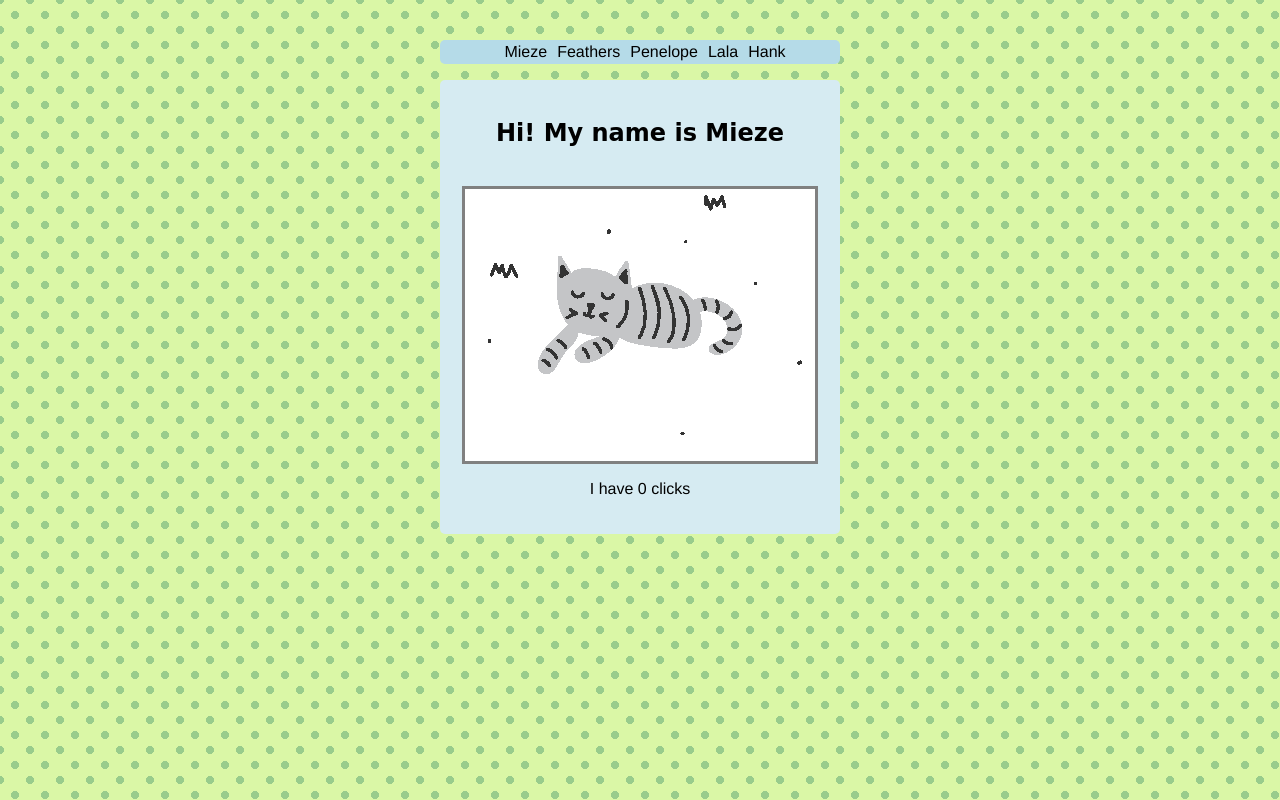
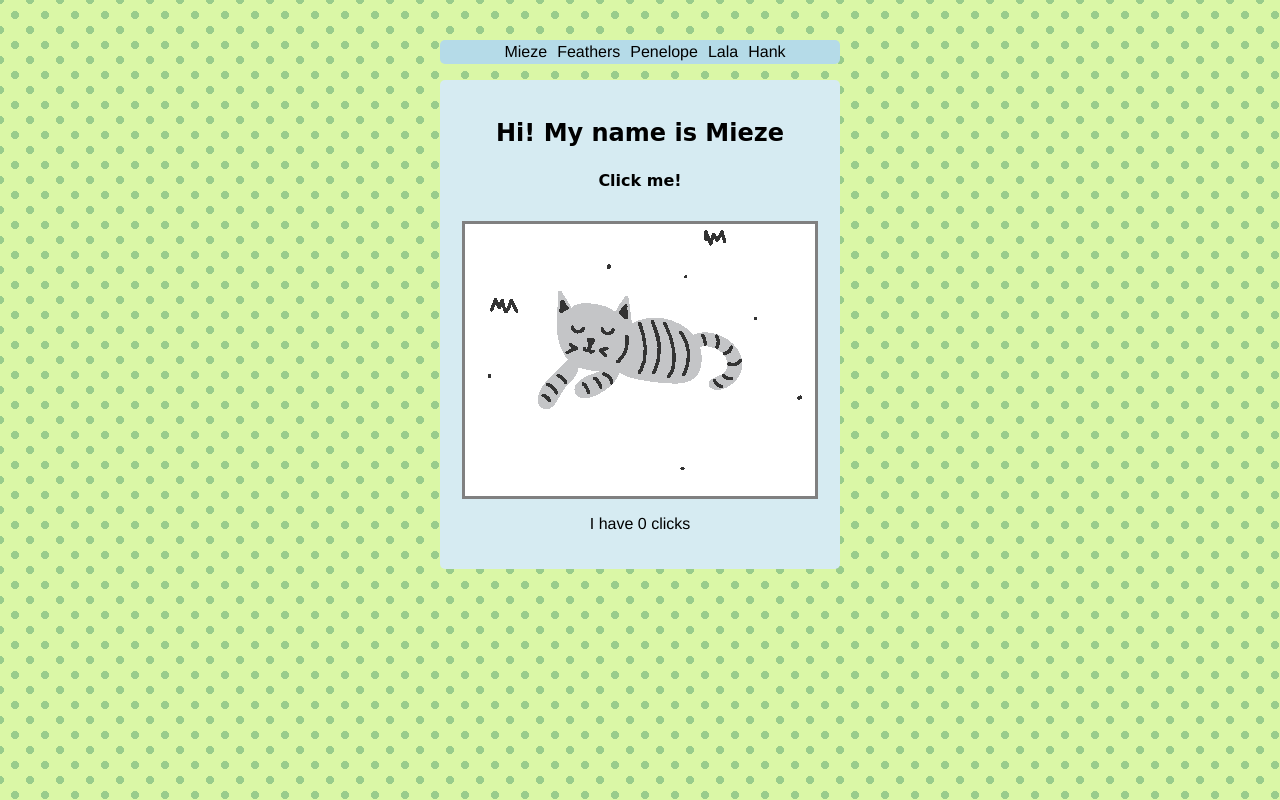
Before and after one commit to JudithDea/catclicker-basic, a plain HTML site: page index.html in a window 1280 px wide. Drawn offline with Linux system fonts and the light colour scheme; a web font is replaced by a local one.

Commit message:
fixed menu bug, added some text

```diff
--- a/css/app.css
+++ b/css/app.css
@@ -28,6 +28,7 @@ body {
 .list li {
     display: inline;
     padding-left: 10px;
+    cursor: pointer;
 }
 
 #cat-card {
@@ -44,6 +45,9 @@ body {
   font-weight: bold;
   font-size: 1.5em;
 }
+#click-me {
+  font-size: 16px;
+}
 
 #image-container {
   background-color: white;
@@ -51,6 +55,7 @@ body {
   margin: auto;
   padding-bottom: 20px;
   border: solid, grey, 3px;
+  cursor: pointer;
 }
 
 .counter-text {
--- a/index.html
+++ b/index.html
@@ -13,9 +13,12 @@
       <ul id="list-details"></ul>
     </div>
     <div id="cat-card">
-      <div class="nameFont"><p>Hi! My name is <span id="cat-name"></span></p></div>
+      <div class="nameFont">
+        <p>Hi! My name is <span id="cat-name"></span></p>
+        <p id="click-me">Click me!</p>
+      </div>
       <div id="image-container"></div>
-      <div class="counter-text"><p>I have <span id="clicker-counter"></span> clicks</p></div>
+      <div class="counter-text"><p id="counter-p">I have <span id="clicker-counter"></span> clicks</p></div>
     </div>
   </div>
 <script src="js/app.js"></script>
--- a/js/app.js
+++ b/js/app.js
@@ -74,8 +74,11 @@ function getNames(){
 };
 
 let clickedName = catList.addEventListener("click",function(e){
-  console.log(e.target.innerText);
-  clickedName = (e.target.innerText);
-  x = catNameArray.indexOf(clickedName);
-  renderCard();
+  // console.log(e.target);
+  // console.log(e.target.innerText);
+  if(e.target.tagName == 'LI'){
+    clickedName = (e.target.innerText);
+    x = catNameArray.indexOf(clickedName);
+    renderCard();
+  };
 })
```
